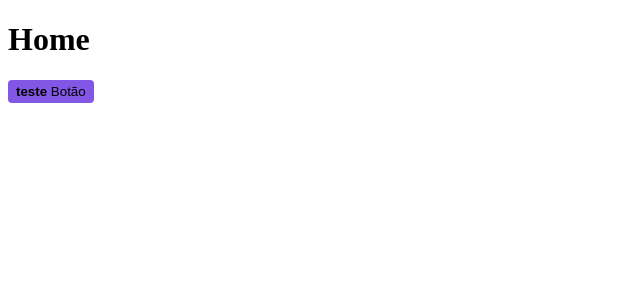
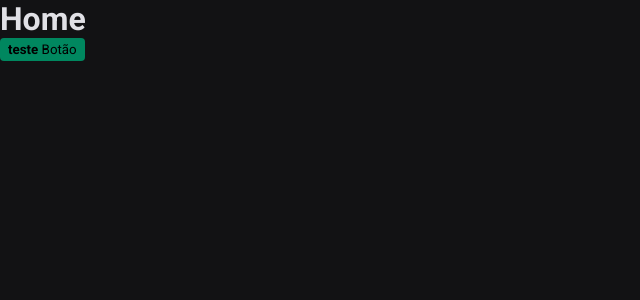
Before and after one commit to ReinaldoCS/ignite-shop, a Next.js app: page / in a window 1280 px wide. Shown: the top 300 px of the page, without its empty margins (0-640 px from the left). Built offline with nearby package versions, Linux system fonts and the light colour scheme.

Commit message:
Estrutura visual - Estilos globais

```diff
--- a/src/pages/_app.tsx
+++ b/src/pages/_app.tsx
@@ -1,4 +1,7 @@
+import { globalStyles } from '@/styles/global'
 import type { AppProps } from 'next/app'
+
+globalStyles() // Importa estilos globais sem renderizar novamente quando a página mudar
 
 export default function App({ Component, pageProps }: AppProps) {
   return <Component {...pageProps} />
--- a/src/pages/index.tsx
+++ b/src/pages/index.tsx
@@ -1,7 +1,7 @@
 import { styled } from '@/styles'
 
 const Button = styled('button', {
-  backgroundColor: '$rocketseat',
+  backgroundColor: '$green500',
   borderRadius: 4,
   border: 0,
   padding: '4px 8px',
@@ -10,7 +10,7 @@
     fontWeight: 'bold',
   },
   '&:hover': {
-    backgroundColor: 'lightgray',
+    backgroundColor: '$green300',
   },
 })
 
--- /dev/null
+++ b/src/styles/global.ts
@@ -0,0 +1,18 @@
+import { globalCss } from '.'
+
+export const globalStyles = globalCss({
+  '*': {
+    margin: 0,
+    padding: 0,
+  },
+  body: {
+    '--webkit-font-smoothing': 'antialiased',
+    backgroundColor: '$gray900',
+    color: '$gray100',
+  },
+
+  'body, input, textarea, button': {
+    fontFamily: 'Roboto',
+    fontWeight: 400,
+  },
+})
--- a/src/styles/index.ts
+++ b/src/styles/index.ts
@@ -12,7 +12,14 @@
 } = createStitches({
   theme: {
     colors: {
-      rocketseat: '#8257e6',
+      white: '#fff',
+      gray900: '#121214',
+      gray800: '#202024',
+      gray300: '#c4c4cc',
+      gray100: '#e1e1e6',
+
+      green500: '#00875f',
+      green300: '#00b37e',
     },
   },
 })
```
